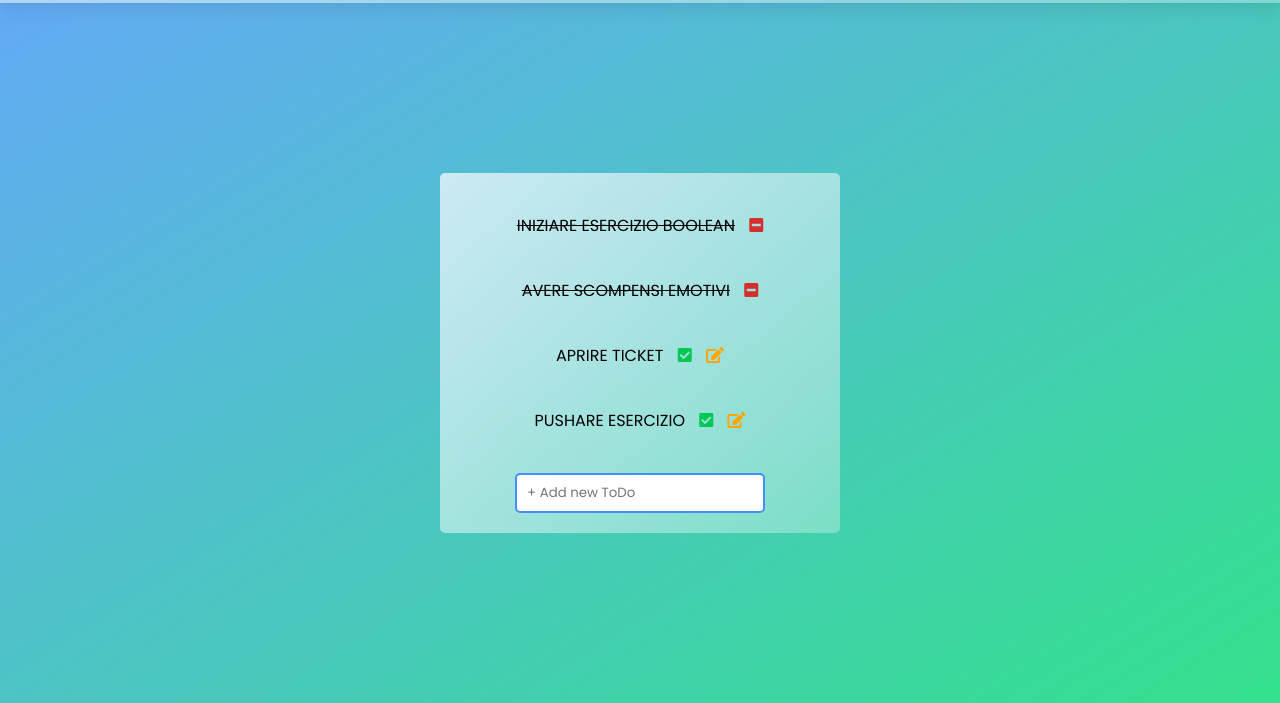
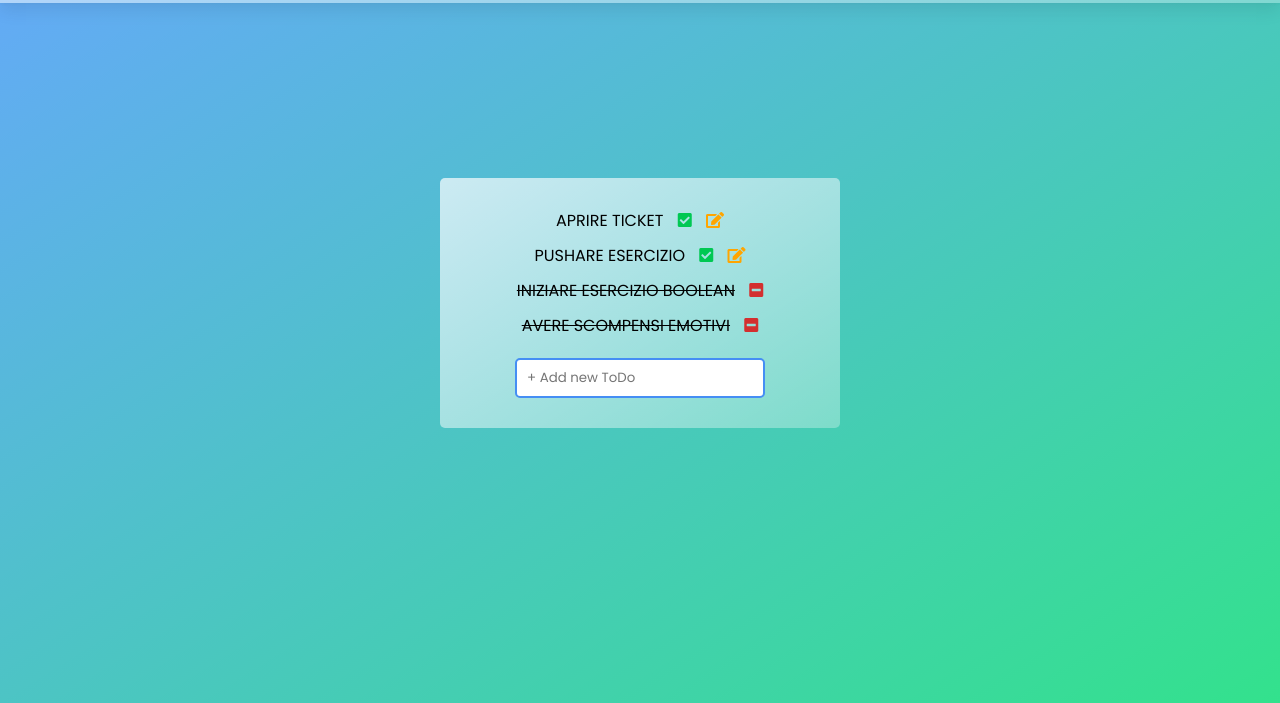
Before and after one commit to wvwall/vue-todolist, a plain HTML site: page index.html in a window 1280 px wide. Shown: the part 97-800 px from the top of the page. Drawn offline with nearby package versions, Linux system fonts and the light colour scheme.

Commit message:
Computed

```diff
--- a/assets/css/master.css
+++ b/assets/css/master.css
@@ -49,6 +49,7 @@
     rgba(255, 255, 255, 0.7),
     rgba(255, 255, 255, 0.3));
     padding: 20px 20px;
+    margin-bottom: 100px;
   }
   #template {
       display: none;
@@ -88,8 +89,7 @@
   }
   li {
       text-transform: uppercase;
-      margin-top: 20px;
-      margin-bottom: 20px;
+      margin-top: 10px;
       font-size: 16px;
   }
 
--- a/assets/js/main.js
+++ b/assets/js/main.js
@@ -25,18 +25,38 @@ var app = new Vue({
             }
         ]
     },
+    computed : {
+        todosComputato : function () {
+
+            let todosDone = this.todos.filter((todo) => todo.status == "done");
+            let todosTodo = this.todos.filter((todo) => todo.status == "todo");
+
+            return [...todosTodo, ...todosDone];
+        }
+
+    },
     methods: {
         add : function () {
 
             if(this.inputTodo != "") {
                 let obj = {
-                    title : this.inputTodo
+                    title : this.inputTodo,
+                    status :"todo"
                 }
                 this.todos.push(obj);
+                this.inputTodo = "";
+
             }
-            this.inputTodo = ""
+        },
+        check: function (todo) {
+            let i = this.todos.indexOf(todo);
+            this.todos[i].status = "done";
+        },
+        remove: function(todo) {
+            let i = this.todo.indexOf(todo);
+            this.todos.splice(i, 1);
+        }
+    }
 
 
-        }
-    }
 });
--- a/index.html
+++ b/index.html
@@ -25,11 +25,15 @@
 
     <div id="root">
       <ul class="task">
-        <li v-for= "todo in todos">
+        <li v-for= "todo in todosComputato">
             <span class= "titolo" :class="(todo.status == 'done') ? 'strike' : '' "  >{{ todo.title }}</span>
-            <span v-if= "todo.status != 'done'" class="check"><i class="fas fa-check-square"></i></span>
+            <span
+                v-if= "todo.status != 'done'"
+                class="check"
+                @click="check(todo)">
+                <i class="fas fa-check-square" ></i></span>
             <span v-if="todo.status != 'done'" class="edit"><i class="fas fa-edit"></i></span>
-            <span v-if="todo.status == 'done'"><i class="fas fa-minus-square"></i></span>
+            <span v-if="todo.status == 'done'" @click="remove(todo)"><i class="fas fa-minus-square"></i></span>
         </li>
 
           <input v-model="inputTodo"
```
